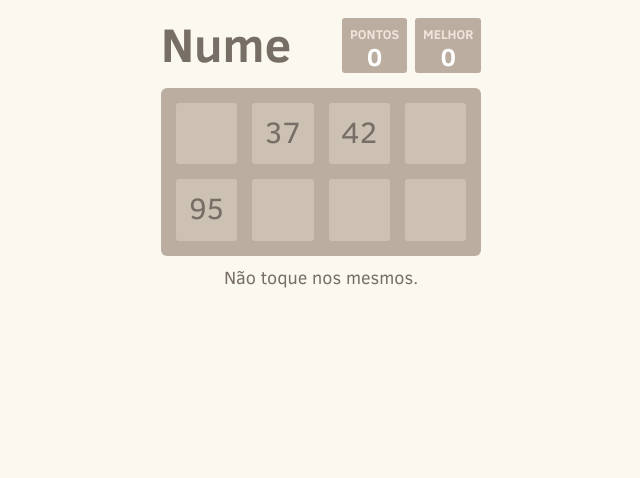
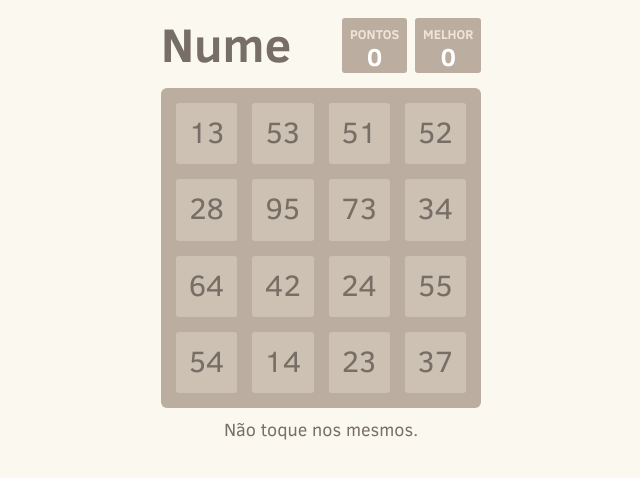
Before and after one commit to brtmvdl/nume, an Angular app: page / in a window 1280 px wide. Shown: the top 478 px of the page, without its empty margins (319-959 px from the left). Built offline with nearby package versions, Linux system fonts and the light colour scheme.

Commit message:
Implementing full numbers table

```diff
--- a/src/app/app.component.ts
+++ b/src/app/app.component.ts
@@ -7,6 +7,10 @@ import { LocalService } from './services/local.service';
   styleUrls: ['./app.component.scss']
 })
 export class AppComponent implements OnInit {
+
+  LINES_NUMBER = 4;
+  COLUMNS_NUMBER = 4;
+  SELECTED_NUMBERS = 4;
 
   playing = false;
 
@@ -77,7 +81,6 @@ export class AppComponent implements OnInit {
     this.local.set('points', this.max.toString());
     this.selecteds = [];
     this.playing = false;
-    console.log('lose');
   }
 
   makeNewNumbers(howManyNew: number): number[] {
@@ -100,15 +103,14 @@ export class AppComponent implements OnInit {
   }
 
   makeTable(numbers: number[]): number[][] {
-    const lineNumber = Math.ceil(numbers.length / 4 + 1);
-    const table = [...Array(lineNumber)].map(() => [...Array(4)]);
+    const table = [...Array(this.LINES_NUMBER)].map(() => [...Array(this.COLUMNS_NUMBER)]);
 
     for (let n = 0; n < numbers.length; n++) {
       let line, col;
 
       do {
-        line = this.randomNumber(lineNumber);
-        col = this.randomNumber(4);
+        line = this.randomNumber(this.LINES_NUMBER);
+        col = this.randomNumber(this.COLUMNS_NUMBER);
       } while (table[line][col]);
 
       table[line][col] = numbers[n];
@@ -117,15 +119,23 @@ export class AppComponent implements OnInit {
     return table;
   }
 
+  randomizeNumbers(numbers: number[]): number[] {
+    return numbers
+      .sort(() => Math.floor(Math.random() * 3) - 1)
+      .sort(() => Math.floor(Math.random() * 3) - 1)
+  }
+
+  makeNumbers(): number[] {
+    const selecteds = this.randomizeNumbers(this.selecteds)
+      .filter((_, ix) => ix < this.SELECTED_NUMBERS)
+
+    const totalCels = this.LINES_NUMBER * this.COLUMNS_NUMBER
+    const numbers = this.makeNewNumbers(totalCels - selecteds.length);
+    return this.randomizeNumbers(numbers.concat(selecteds))
+  }
+
   makeGame(): void {
-    const newNumbers = this.makeNewNumbers(this.randomNumber(3) + 3);
-
-    const numbers = this.selecteds // get selecteds
-      .concat(newNumbers) // join new numbers
-      .sort(() => Math.floor(Math.random() * 3) - 1)  // randomize
-      .sort(() => Math.floor(Math.random() * 3) - 1); // randomize again
-
-    this.table = this.makeTable(numbers);
+    this.table = this.makeTable(this.makeNumbers());
   }
 
   play(): void {
```
